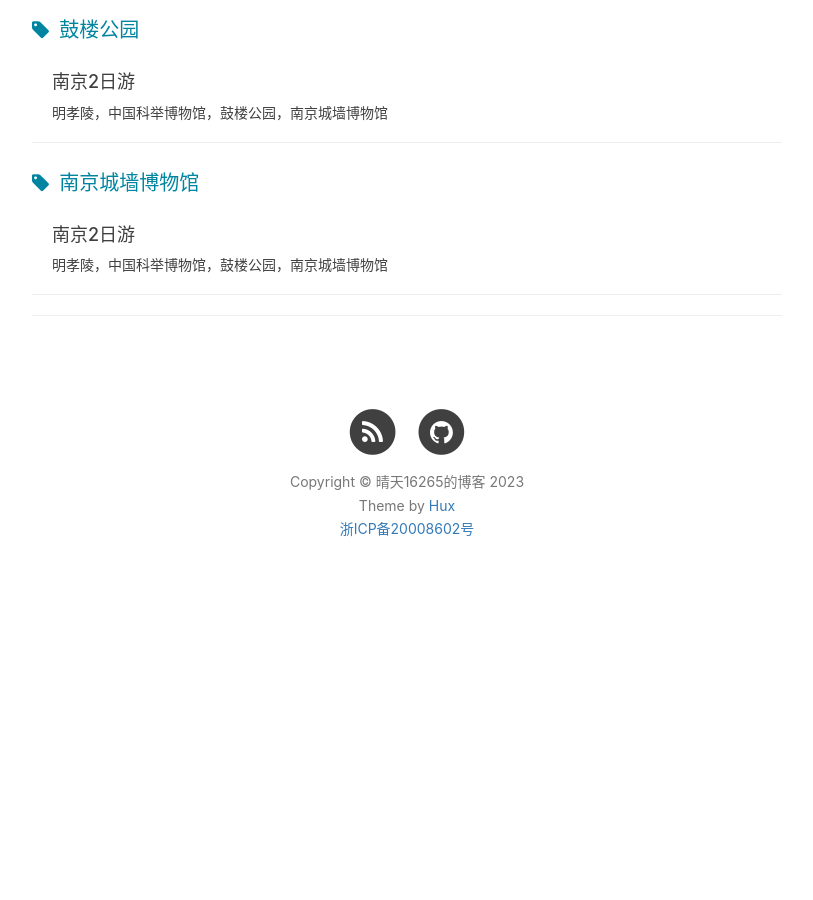
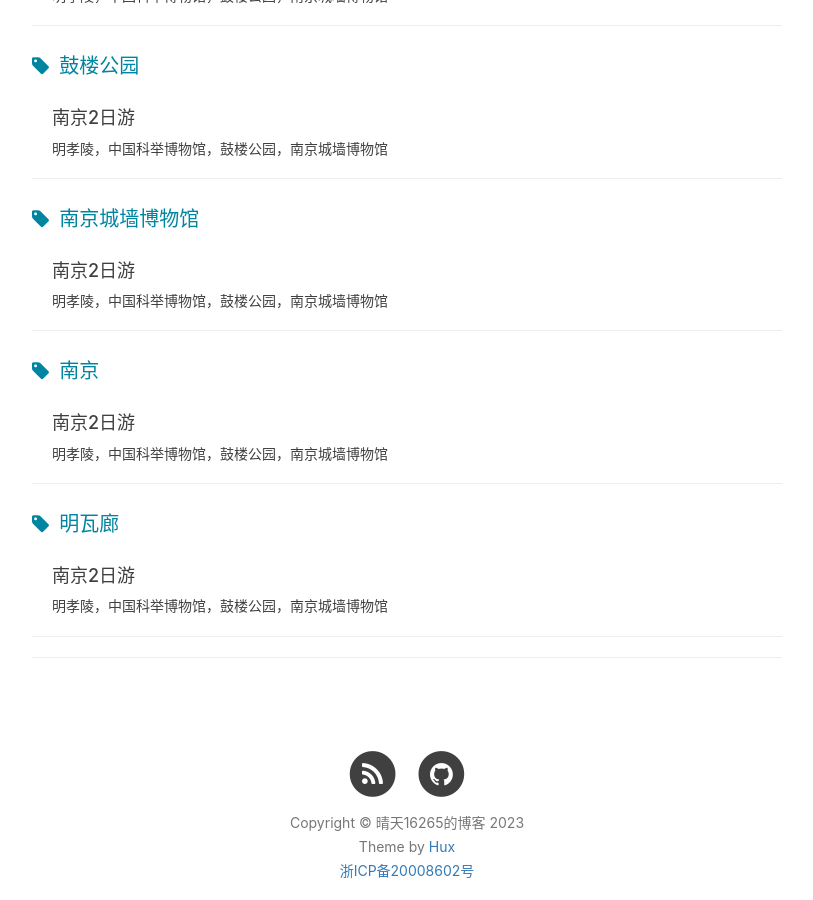
Before and after one commit to qingtian/qingtian.github.com, a Jekyll site: the page built from tags.html, in a window 1280 px wide and 900 px high, scrolled down 45752 px. Shown: the whole window, without its empty margins (233-1046 px from the left). Built offline with Jekyll 4.4.1, drawn with Linux system fonts in a browser that asks for light colours; nearby versions of some CDN libraries; comment, search, counter and statistics services are not loaded; before the commit the page ends 46378 px from its top, so only the background shows below that.

Commit message:
Update 2023-08-05-nanjing-2-day-tour.md

```diff
--- a/_posts/2023-08-05-nanjing-2-day-tour.md
+++ b/_posts/2023-08-05-nanjing-2-day-tour.md
@@ -12,12 +12,14 @@ tags:
   - 中国科举博物馆
   - 鼓楼公园
   - 南京城墙博物馆
+  - 南京
+  - 明瓦廊
 
 ---
 
 # 前言
 
-眼看暑假已过半，而我还并没有带贝贝去外面逛过。这样下去怎么行，当然不行，怎么办，当然是去外面逛逛。去哪里呢?最近我在迷博物馆————中国的11大博物馆。而在杭州周边比较近的就要属上海和南京了。
+眼看暑假已过半，而我还并没有带贝贝去外面逛过。这样下去怎么行，当然不行，怎么办，当然是去外面逛逛。去哪里呢?最近我在迷博物馆——中国的11大博物馆。而在杭州周边比较近的就要属上海和南京了。
 
 南京博物院是我向往的地方，无奈它要提前1周预约，只得作罢。既然目的地选定了南京，那么我就开始通过马蜂窝寻觅值得一去的地方。然后把它们一一地记录在本子上作为待定，最后我再从中挑选出本次2日游主要的目的地。
 
```
